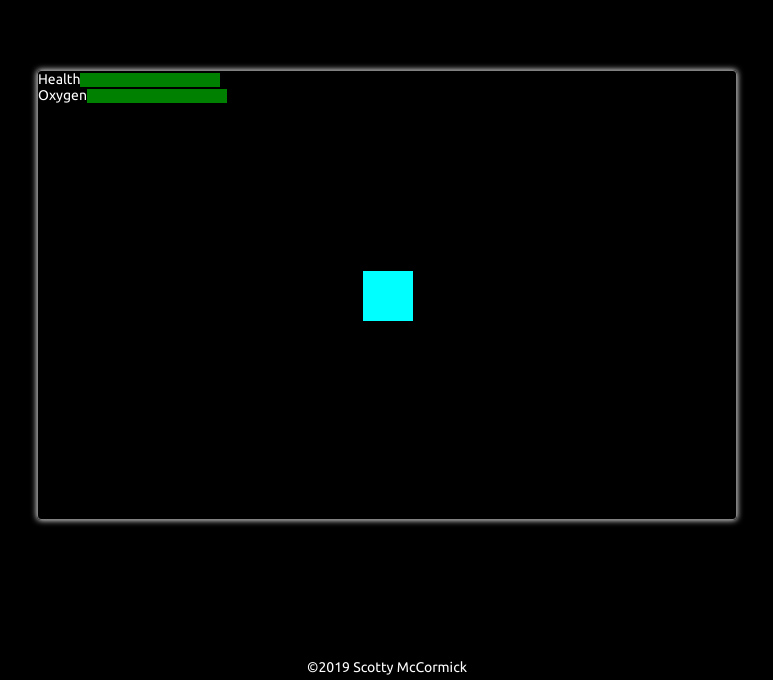
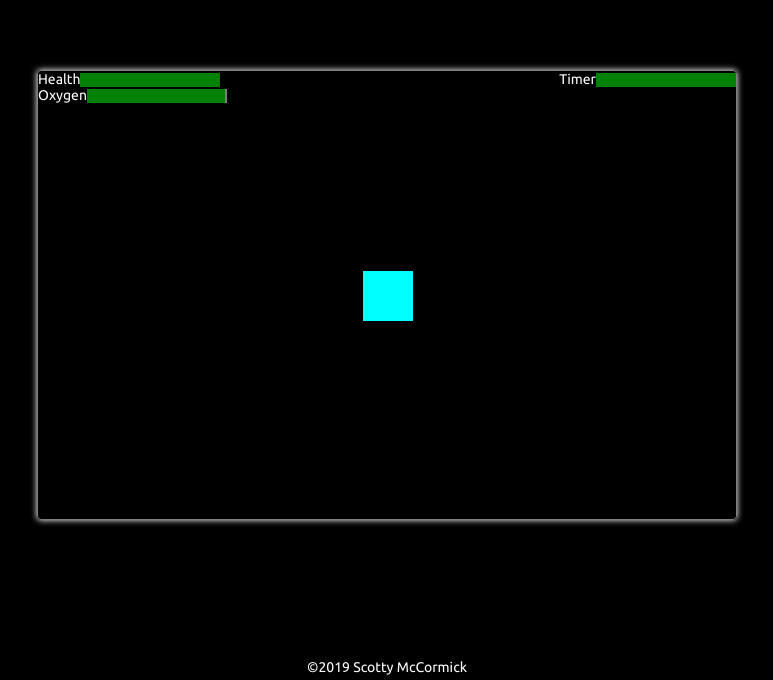
Before and after one commit to scottymccormick/astrofloat, a plain HTML site: page index.html in a window 1280 px wide. Both pictures are taken after a click on the button "Start Game". Shown: the part 120-800 px from the top of the page, without its empty margins (253-1026 px from the left). Drawn offline with nearby package versions, Linux system fonts and the light colour scheme.

Commit message:
Add timer, ends game.

```diff
--- a/css/style.css
+++ b/css/style.css
@@ -94,3 +94,9 @@ progress {
   position: absolute;
   z-index: 1;
 }
+
+.timer-section {
+  position: absolute;
+  z-index: 1;
+  right: 0;
+}
--- a/js/app.js
+++ b/js/app.js
@@ -35,7 +35,6 @@ class Asteroid extends Mass {
     super(50, 50, 'asteroid');
     this.id = `asteroid-${idNumber}`;
     content.appendChild(this.div);
-    // this.release();
   }
   release() {
     const axis = Math.random() > 0.5 ? 'x' : 'y';
@@ -129,9 +128,6 @@ class Person extends Mass {
         that.position.y = 200;
         // temporarily delay onset on keyDetection
         setTimeout(game.keyDetect, 10);
-
-        // begin losing oxygen
-        that.setOxygenLoss(true);
       }
     });
 
@@ -179,14 +175,14 @@ class Person extends Mass {
   setOxygenLoss(toLose) {
     if (toLose) {
       this.oxygenInterval = setInterval(() => {
-        if (this.oxygen === 0) {
+        if (this.oxygen <= 0) {
           game.over();
         }
         this.oxygen -= 0.25;
         anime({
           targets: this.oxygenProgress,
           value: this.oxygen,
-          elasticity: 0,
+          duration: 1,
           easing: 'linear'
         });
       }, 100)
@@ -216,6 +212,7 @@ class Game {
     this.round = 1;
     this.active = true;
     this.asteroidCounter = 0;
+    this.timer = 30;
 
     // attach key event listeners
     this.keys = {};
@@ -231,9 +228,15 @@ class Game {
     // create astronaut
     person = new Person();
 
+    // add timer to window
+    this.createTimer();
+
     this.asteroids = [];
     setTimeout(() => {
       this.releaseAsteroids(40);
+      // begin losing oxygen
+      person.setOxygenLoss(true);
+      this.startTimer(5);
     }, 2000)
   }
   keyDetect (e) {
@@ -278,6 +281,44 @@ class Game {
       console.log(this.asteroids);
     }, 1000);
   }
+  createTimer() {
+    this.timerElement = document.createElement('progress');
+    this.timerElement.setAttribute('max', this.timer);
+    this.timerElement.setAttribute('value', this.timer);
+    this.timerElement.setAttribute('id', 'timer');
+
+    this.timerLabel = document.createElement('label');
+    this.timerLabel.textContent = 'Timer';
+    this.timerLabel.setAttribute('for', 'timer');
+
+    this.timerSection = document.createElement('section');
+    this.timerSection.classList.add('timer-section');
+
+    this.timerSection.appendChild(this.timerLabel);
+    this.timerSection.appendChild(this.timerElement);
+
+    content.appendChild(this.timerSection);
+
+
+  }
+  startTimer(start) {
+    this.timerElement.setAttribute('max', start);
+    this.timerElement.setAttribute('value', this.timer);
+    this.timer = start;
+    this.timerInterval = setInterval(() => {
+      if (this.timer <= 0) {
+        clearInterval(this.timerInterval);
+        game.over();
+      }
+      this.timer--;
+      anime({
+        targets: this.timerElement,
+        value: this.timer,
+        round: 1,
+        easing: 'linear'
+      });
+    }, 1000)
+  }
 }
 
 /*----- cached element references -----*/
```
